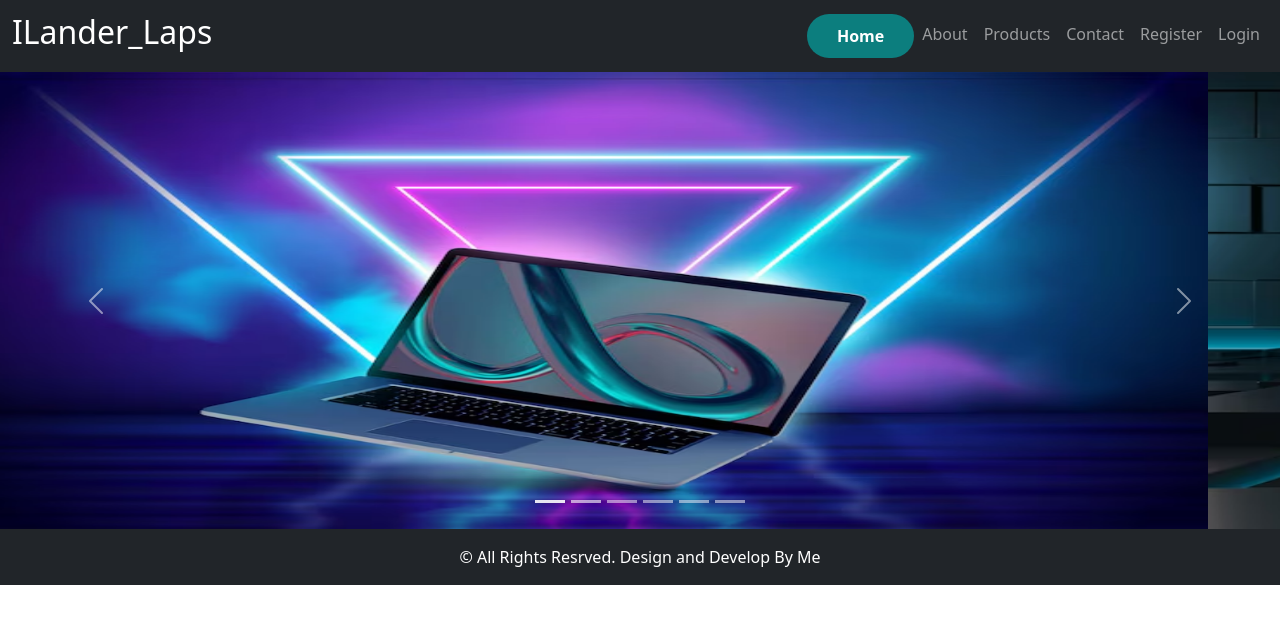
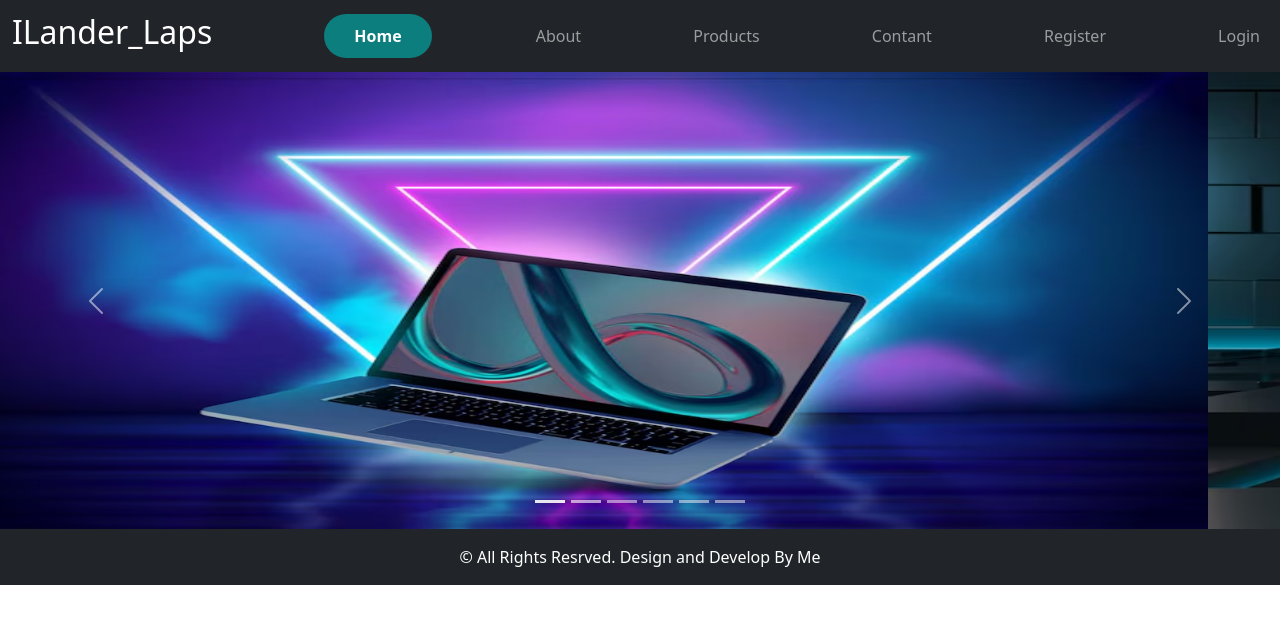
Before and after one commit to Avenkatesh1/ILander-Laps, an Angular app: page /Home in a window 1280 px wide. Shown: the top 624 px of the page. Built offline with nearby package versions, Linux system fonts and the light colour scheme.

Commit message:
i have changed to the Dynamic Navbar #24

```diff
--- a/src/app/app.component.html
+++ b/src/app/app.component.html
@@ -5,28 +5,10 @@
       <span class="navbar-toggler-icon"></span>
     </button>
     <div class="collapse navbar-collapse" id="collapsibleNavbar">
-      <ul class="navbar-nav ms-auto">
+      <ul class="navbar-nav ms-auto" *ngFor="let navb of nav">
         <li class="nav-item">
-          <a class="nav-link" routerLink="/Home" routerLinkActive="active">Home</a>
+          <a class="nav-link" routerLink="{{navb.url}}" routerLinkActive="active">{{navb.name}}</a>
         </li>
-        <li class="nav-item">
-          <a class="nav-link" routerLink="/About" routerLinkActive="active">About</a>
-        </li>
-        <li class="nav-item">
-          <a class="nav-link" routerLink="/Products" routerLinkActive="active">Products</a>
-        </li>
-        <li class="nav-item">
-          <a class="nav-link" routerLink="/Contact" routerLinkActive="active">Contact</a>
-        </li>
-        <li class="nav-item">
-          <a class="nav-link" routerLink="/Register" routerLinkActive="active">Register</a>
-        </li>
-        <li class="nav-item">
-          <a class="nav-link" routerLink="/Login" routerLinkActive="active">Login</a>
-        </li>
-        <!-- <li class="nav-item">
-          <a class="nav-link" routerLink="/Blog" routerLinkActive="active">Blog</a>
-        </li> -->
       </ul>
     </div>
   </div>
--- a/src/app/app.component.ts
+++ b/src/app/app.component.ts
@@ -1,5 +1,9 @@
 import { Component } from '@angular/core';
 
+interface navbar{
+  name:string,
+  url:any
+}
 @Component({
   selector: 'app-root',
   templateUrl: './app.component.html',
@@ -7,4 +11,31 @@ import { Component } from '@angular/core';
 })
 export class AppComponent {
   title = 'ILander_Laps-WebApp';
+
+  public nav:navbar[]=[
+    {
+      name:"Home",
+      url:"/Home"
+    },
+    {
+      name:"About",
+      url:"/About"
+    },
+    {
+      name:"Products",
+      url:"/Products"
+    },
+    {
+      name:"Contant",
+      url:"/Contact"
+    },
+    {
+      name:"Register",
+      url:"/Register"
+    },
+    {
+      name:"Login",
+      url:"/Login"
+    }
+  ]
 }
```
